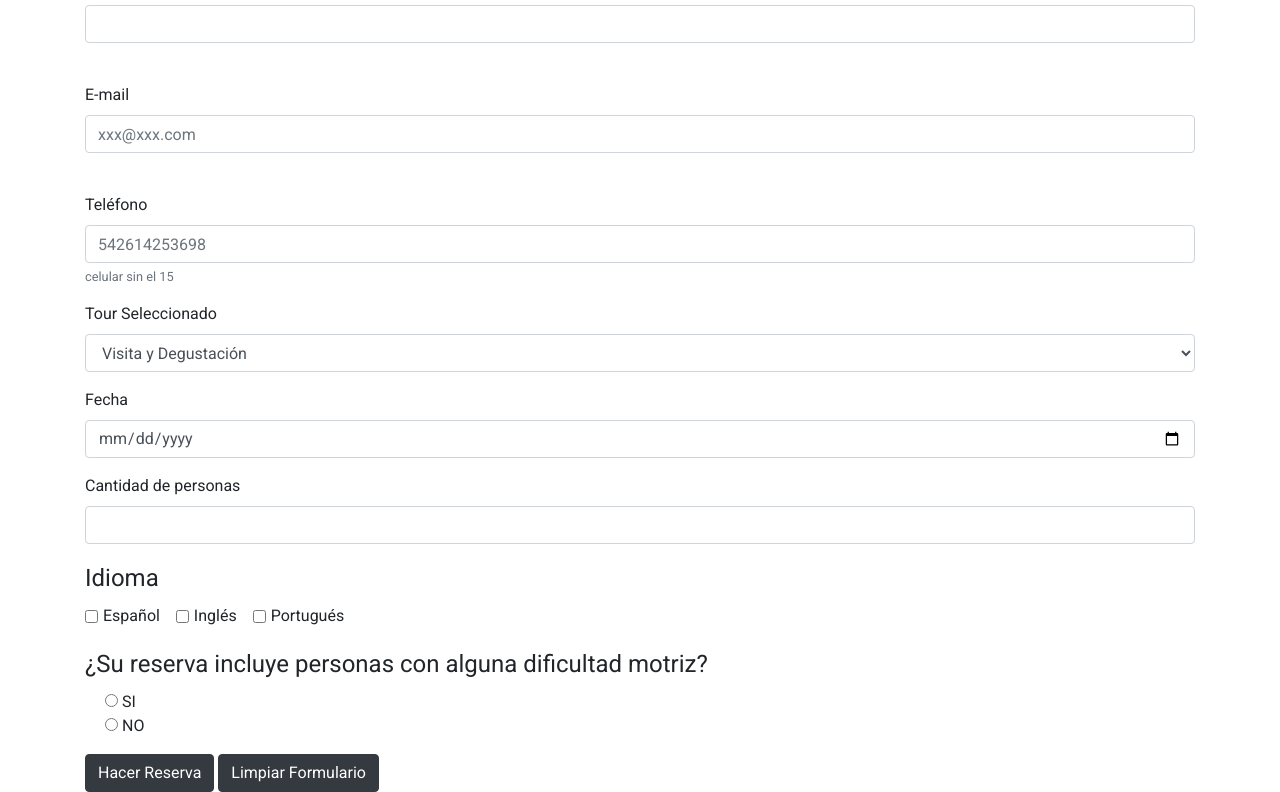
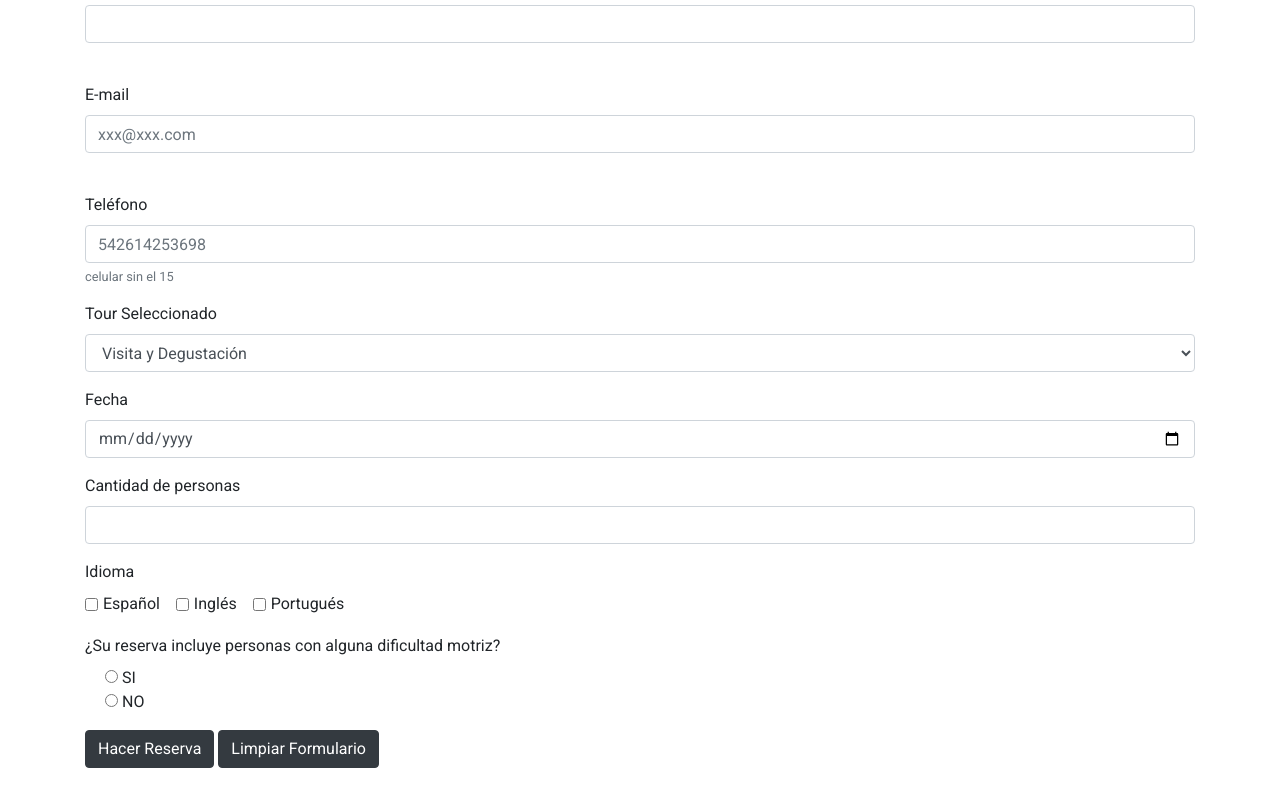
Before and after one commit to cuervomaria/proyecto-coder, a website: page pages/visitas.html in a window 1280 px wide. Shown: the part 873-1665 px from the top of the page. After the commit the page ends 1641 px from the top, so only its background shows below. Drawn offline with nearby package versions, Linux system fonts and the light colour scheme.

```diff
--- a/style.css
+++ b/style.css
@@ -70,6 +70,9 @@
   font-size: 1.5rem;
   line-height: 2; }
 
+legend {
+  font-size: 1em; }
+
 @media only screen and (min-width: 992px) {
   #fotosFelino {
     height: 58.55vh; } }
```
Also changed, not shown: pages/vinosFelinoMalbec.html (+1 -1 lines).
